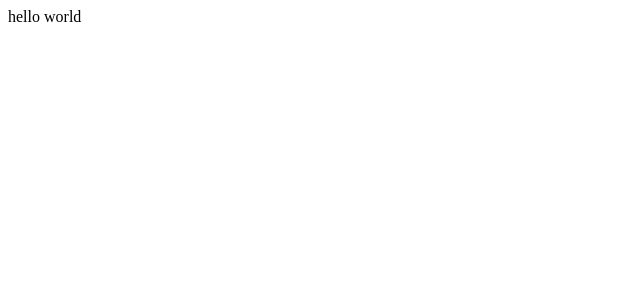
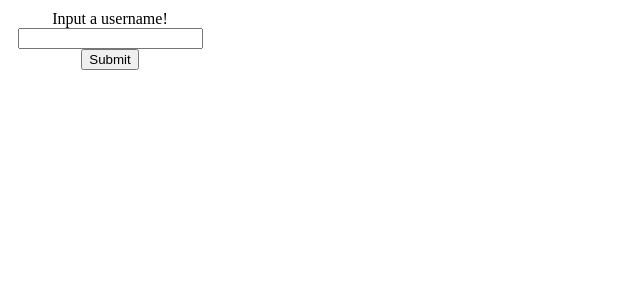
Before and after one commit to dudemanppl/SimpleReactBlackjack, a React app: page / in a window 1280 px wide. Shown: the top 300 px of the page, without its empty margins (0-640 px from the left). Built offline with nearby package versions, Linux system fonts and the light colour scheme; the HTML template or start-up script is replaced by a standard one.

Commit message:
[prog] Implements bare bones conditional rendering based on React Hooks

```diff
--- /dev/null
+++ b/client/src/components/App.jsx
@@ -0,0 +1,21 @@
+import React, { useState, useEffect } from 'react';
+import styles from './app.css';
+import Splash from '../components/Splash/Splash.jsx';
+
+const App = () => {
+  const [hasUser, setHasUser] = useState(true);
+  const username = localStorage.getItem('username');
+
+  useEffect(() => {
+    setHasUser(!!username);
+  }, []);
+
+  return (
+    <div className={styles.wrapper}>
+      <div>Welcome back {username}!</div>
+      {!hasUser && <Splash setHasUser={setHasUser} />}
+    </div>
+  );
+};
+
+export default App;
--- /dev/null
+++ b/client/src/components/Splash/Splash.jsx
@@ -0,0 +1,29 @@
+import React, { useState, useEffect } from 'react';
+import styles from './splash.css';
+
+const Splash = ({ setHasUser }) => {
+  const [username, setUsername] = useState('');
+
+  const saveUsername = e => {
+    e.preventDefault();
+    localStorage.setItem('username', username);
+    setHasUser(true);
+  };
+
+  return (
+    <div className={styles.splashWrapper}>
+      <form className={styles.usernameForm} onSubmit={saveUsername}>
+        <label htmlFor="username">Input a username!</label>
+        <input
+          type="text"
+          name="username"
+          id="usernameInput"
+          onChange={() => setUsername(document.getElementById('usernameInput').value)}
+        />
+        <input type="submit" />
+      </form>
+    </div>
+  );
+};
+
+export default Splash;
--- /dev/null
+++ b/client/src/components/Splash/splash.css
@@ -0,0 +1,16 @@
+.splashWrapper {
+  position: fixed;
+  top: 0;
+  left: 0;
+  width: 100%;
+  height: 100%;
+  background-color: white;
+}
+
+.usernameForm {
+  display: flex;
+  flex-direction: column;
+  align-items: center;
+  padding: 10px;
+  width: 200px;
+}
--- /dev/null
+++ b/client/src/components/app.css
@@ -0,0 +1,6 @@
+.wrapper {
+  display: flex;
+  flex-direction: column;
+  min-height: 100%;
+  min-width: 100%;
+}
--- a/client/src/index.jsx
+++ b/client/src/index.jsx
@@ -1,4 +1,5 @@
 import React from 'react';
 import { render } from 'react-dom';
+import App from './components/App.jsx';
 
-render('hello world', document.getElementById('main'));
+render(<App />, document.getElementById('main'));
--- a/webpack.config.js
+++ b/webpack.config.js
@@ -23,9 +23,10 @@
       {
         test: /\.css$/,
         loader: 'css-loader',
-        query: {
-          modules: true,
-          localIdentName: '[name]__[local]___[hash:base64:5]'
+        options: {
+          modules: {
+            localIdentName: '[name]__[local]___[hash:base64:5]'
+          }
         }
       }
     ]
```
Also changed, not shown: 3 other files (tests, documents, lock files or other folders).
